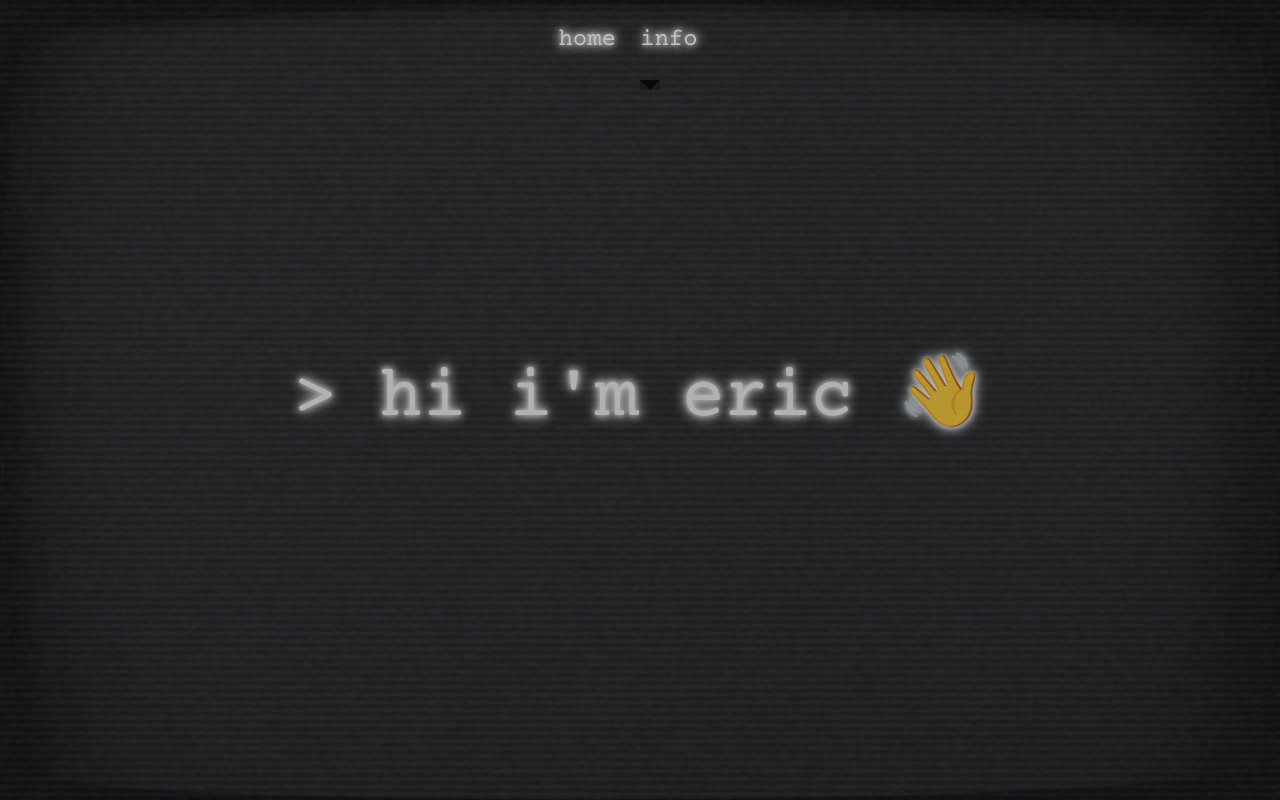
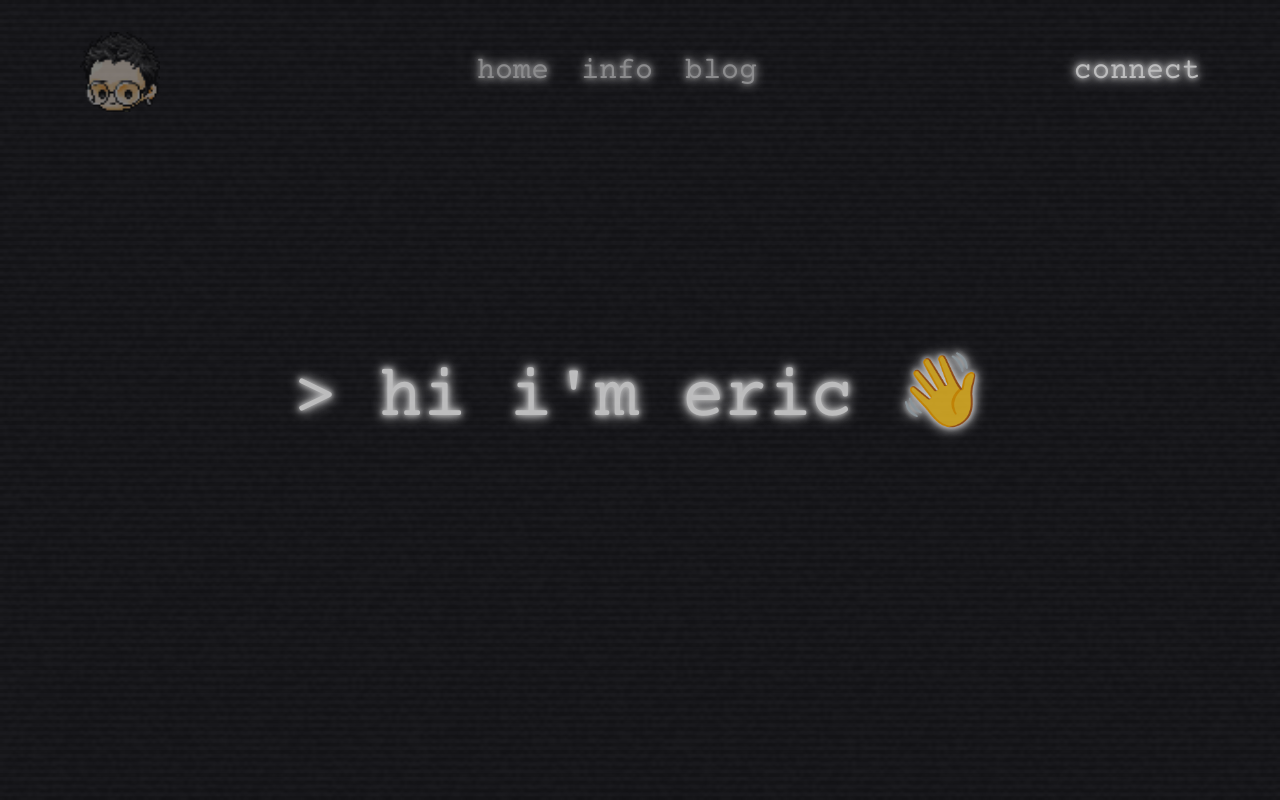
Before and after one commit to ericsngyun/port-v3, a Next.js app: page / in a window 1280 px wide. Built offline with nearby package versions, Linux system fonts and the light colour scheme.

Commit message:
tryn it out

```diff
--- a/app/globals.css
+++ b/app/globals.css
@@ -8,6 +8,7 @@
 }
 
 * {
+  cursor:crosshair;
   background-color: #18181c;
   color:whitesmoke;
 }
@@ -39,7 +40,7 @@
 } */
 
 .tv {
-  opacity: .03;
+  opacity: .02;
 }
 
 .cursor {
@@ -59,43 +60,3 @@
     opacity: 0;
   }
 }
-
-
-
-.triangle {
-  position: absolute;
-  bottom: -10px;
-  left: 50%;
-  transform: translateX(-50%);
-  width: 0;
-  height: 0;
-  border-left: 10px solid transparent;
-  border-right: 10px solid transparent;
-  border-top: 10px solid #000;
-}
-
-.triangle {
-  /* previous styles... */
-  animation: bob 2s infinite ease-in-out;
-}
-
-@keyframes bob {
-  0% {
-    transform: translateY(0);
-  }
-  50% {
-    transform: translateY(-5px);
-  }
-  100% {
-    transform: translateY(0);
-  }
-}
-.text-container:hover .triangle {
-  opacity: 1;
-}
-
-.triangle {
-  /* previous styles... */
-  opacity: 0;
-  transition: opacity 0.2s;
-}
--- a/app/page.js
+++ b/app/page.js
@@ -40,9 +40,9 @@ export function Overlay() {
 
   return (
     <>
-      <div className = "fixed h-screen w-screen bg-black opacity-5 z-20"></div>
-      <Image className = "fixed h-screen w-screen opacity-10 z-10" src = "/tvscreen.png" height = {1000} width = {1000}/>
-      <Image className = "fixed h-screen w-screen opacity-30 z-15" src = "/scanlines.png" height = {1000} width = {1000}/>
+      <div className = "fixed h-screen w-screen bg-black opacity-0 z-20"></div>
+      {/* <Image className = "fixed h-screen w-screen opacity-10 z-10" src = "/tvscreen.png" height = {1000} width = {1000}/> */}
+      <Image className = "fixed h-screen w-screen opacity-20 z-15" src = "/scanlines.png" height = {1000} width = {1000}/>
       <Image className = "tv fixed h-screen w-screen z-25" src = "/tvstatic2.gif" height = {1000} width = {1000}/>
     </>
   )
--- a/components/NavBar.js
+++ b/components/NavBar.js
@@ -1,13 +1,19 @@
 import React from 'react'
 import '../app/globals.css'
+import Image from 'next/image'
 
 function NavBar() {
   return (
-    <div className = "text-container fixed w-screen px-20 py-6 h-20 glow bg-transparent flex justify-center gap-6 z-30 text-2xl">
-      <a className = "bg-transparent" href = "/home">home</a>
-      <a className = "bg-transparent" href = "/info" >info</a>
-      <span className = "triangle"></span>
-      <a></a>
+    <div className = "text-container fixed w-screen px-20 py-8 h-36 glow bg-transparent flex justify-between place-items-center gap-6 z-30 text-3xl">
+      <Image href = "/" className = "bg-transparent hover:opacity-100 opacity-60 hover:cursor-pointer z-30" src = "/headmaple.png" height = {100} width = {80}/>
+      <div className = "bg-transparent gap-8 flex">
+        <a className = "bg-transparent opacity-70 hover:opacity-100 hover:cursor-pointer" href = "/">home</a>
+        <a className = "bg-transparent opacity-70 hover:opacity-100 hover:cursor-pointer" href = "/info" >info</a>
+        <a className = "bg-transparent opacity-70 hover:opacity-100 hover:cursor-pointer" href = "/blog" >blog</a>
+      </div>
+      <a href = "/connect">
+        connect
+      </a>
     </div>
   )
 }
```
Also changed, not shown: 1 other file (tests, documents, lock files or other folders).
